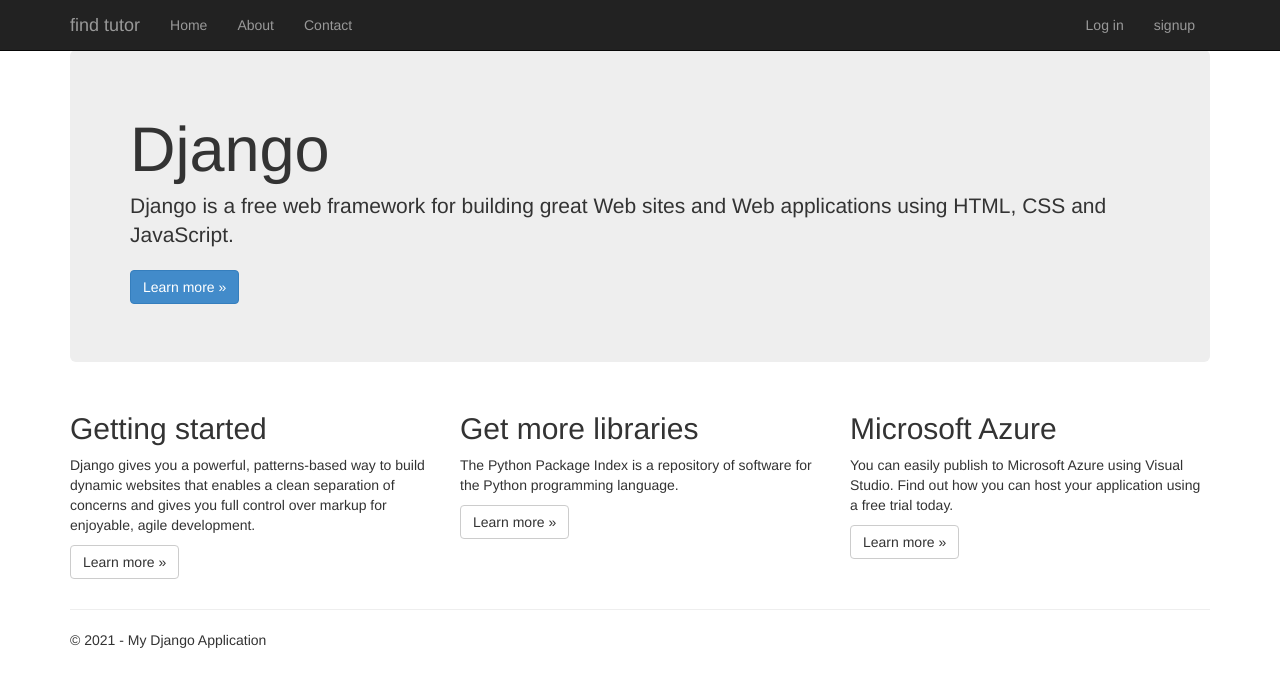
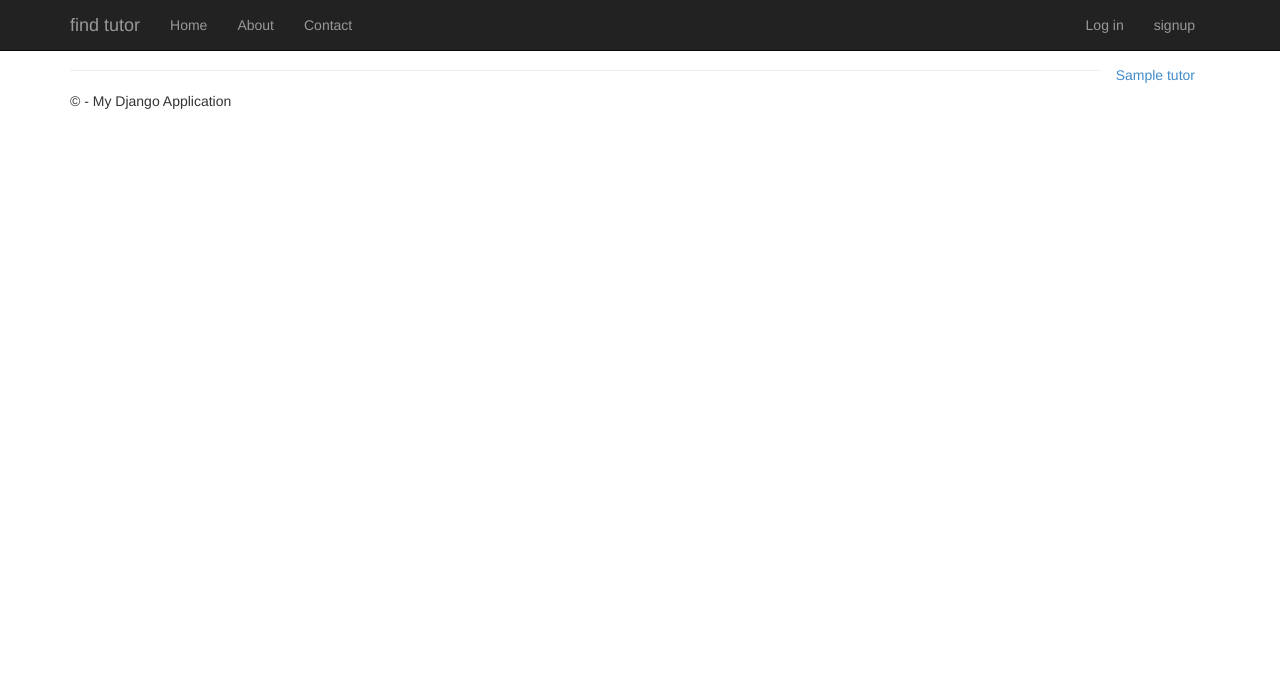
Before and after one commit to safaaaz/student-tutor-s, a Django app: page / in a window 1280 px wide. Shown: the top 687 px of the page. Run offline with Django 3.2, Linux system fonts and the light colour scheme; tables that the repository leaves empty hold one stand-in row (values such as "Sample post"); some libraries are stand-ins or nearby versions.

Commit message:
commit the main page to sudent and  show the tutors

```diff
--- a/DjangoWebProject2/DjangoWebProject2/urls.py
+++ b/DjangoWebProject2/DjangoWebProject2/urls.py
@@ -16,6 +16,10 @@
 
 urlpatterns = [
     path('', views.home, name='home'),
+    path('show/', views.show, name='show'),
+   # path('login/s', views.s, name='s'),
+   # path('totur/s',views.s,name='s'),
+
     path('contact/', views.contact, name='contact'),
     path('about/', views.about, name='about'),
     path('login/',
--- a/DjangoWebProject2/app/models.py
+++ b/DjangoWebProject2/app/models.py
@@ -5,6 +5,7 @@
 from django.db import models
 from django.conf import settings
 from django.contrib.auth.models import User
+
 
 #User = settings.AUTH_USER_MODEL
 
@@ -48,6 +49,10 @@
 
     def __str__(self):
         return self.name
+    #class Meta:
+    #    db_table = 'totur'
+
+
 
 class course(models.Model):
     tutor = models.ForeignKey(tutor,on_delete=models.CASCADE)
--- a/DjangoWebProject2/app/templates/app/index.html
+++ b/DjangoWebProject2/app/templates/app/index.html
@@ -2,33 +2,16 @@
 
 {% block content %}
 
-<div class="jumbotron">
-    <h1>Django</h1>
-    <p class="lead">Django is a free web framework for building great Web sites and Web applications using HTML, CSS and JavaScript.</p>
-    <p><a href="https://www.djangoproject.com/" class="btn btn-primary btn-large">Learn more &raquo;</a></p>
 
-</div>
+{% for sts in stu %}
 
-<div class="row">
-    <div class="col-md-4">
-        <h2>Getting started</h2>
-        <p>
-            Django gives you a powerful, patterns-based way to build dynamic websites that
-            enables a clean separation of concerns and gives you full control over markup
-            for enjoyable, agile development.
-        </p>
-        <p><a class="btn btn-default" href="https://djangobook.com/django-tutorials/">Learn more &raquo;</a></p>
-    </div>
-    <div class="col-md-4">
-        <h2>Get more libraries</h2>
-        <p>The Python Package Index is a repository of software for the Python programming language.</p>
-        <p><a class="btn btn-default" href="https://pypi.org/">Learn more &raquo;</a></p>
-    </div>
-    <div class="col-md-4">
-        <h2>Microsoft Azure</h2>
-        <p>You can easily publish to Microsoft Azure using Visual Studio. Find out how you can host your application using a free trial today.</p>
-        <p><a class="btn btn-default" href="http://azure.microsoft.com">Learn more &raquo;</a></p>
-    </div>
-</div>
+<ul class="nav navbar-nav navbar-right">
+    <li><a href="{% url 'show' %}">{{sts.name}}</a></li>
+
+</ul>
+
+
+{% endfor %}
+
 
 {% endblock %}
--- a/DjangoWebProject2/app/templates/app/loginpartial.html
+++ b/DjangoWebProject2/app/templates/app/loginpartial.html
@@ -7,7 +7,9 @@
          <li>       <a class="nav-item nav-link" href="{% url 'logout' %}">Logout</a></li>
              <li>   <a class="nav-item nav-link" href="{% url 'profile' %}">Profile</a></li>
 
+
     </ul>
+
 </form>
 
 {% else %}
--- a/DjangoWebProject2/app/views.py
+++ b/DjangoWebProject2/app/views.py
@@ -22,17 +22,28 @@
 from django.core.mail import EmailMultiAlternatives
 from django.template.loader import get_template
 from django.template import Context
+from app.models import tutor
+from django.shortcuts import render
+from .models import tutor
 
 def home(request):
     """Renders the home page."""
     assert isinstance(request, HttpRequest)
+    stu = tutor.objects.all()
     return render(
         request,
         'app/index.html',
-        {
-            'title':'Home Page',
-            'year':datetime.now().year,
-        }
+       {'stu':stu}
+    )
+
+def show(request):
+    """Renders the home page."""
+    assert isinstance(request, HttpRequest)
+    stu = tutor.objects.get(name='ahmad')
+    return render(
+        request,
+        'app/show.html',
+       {'stu':stu}
     )
 
 def contact(request):
@@ -60,6 +71,20 @@
             'year':datetime.now().year,
         }
     )
+
+def s(request):
+    """Renders the about page."""
+    assert isinstance(request, HttpRequest)
+    return render(
+        request,
+        'app/s.html',
+        {
+            'title':'the toturs:',
+            'message':'ok',
+            'year':datetime.now().year,
+        }
+    )
+
 
 def signup1(request):
      form = tutorForm()
```
Also changed, not shown: DjangoWebProject2/app/templates/app/show.html (added, +16 -0 lines), DjangoWebProject2/1091948c6b80b65b9eef8c163f0ae42a.jpg (added), DjangoWebProject2/1091948c6b80b65b9eef8c163f0ae42a_8QwrkF0.jpg (added), DjangoWebProject2/111.PNG (added), DjangoWebProject2/5.PNG (added), DjangoWebProject2/88.PNG (added), DjangoWebProject2/WhatsApp_Image_2020-12-12_at_21.31.12_1.jpeg (added), 1 other file.
